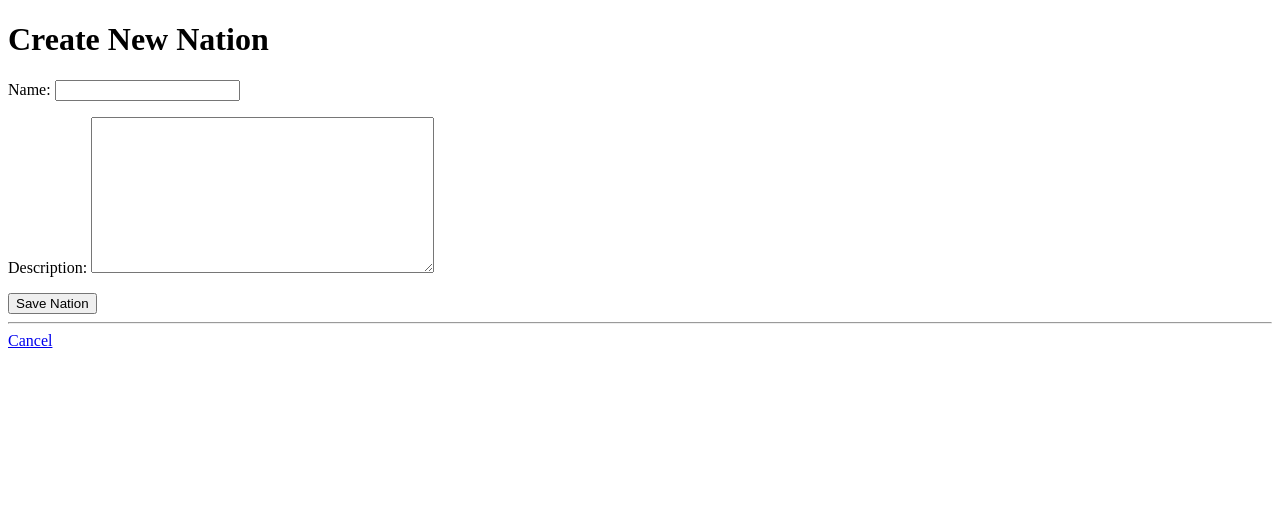
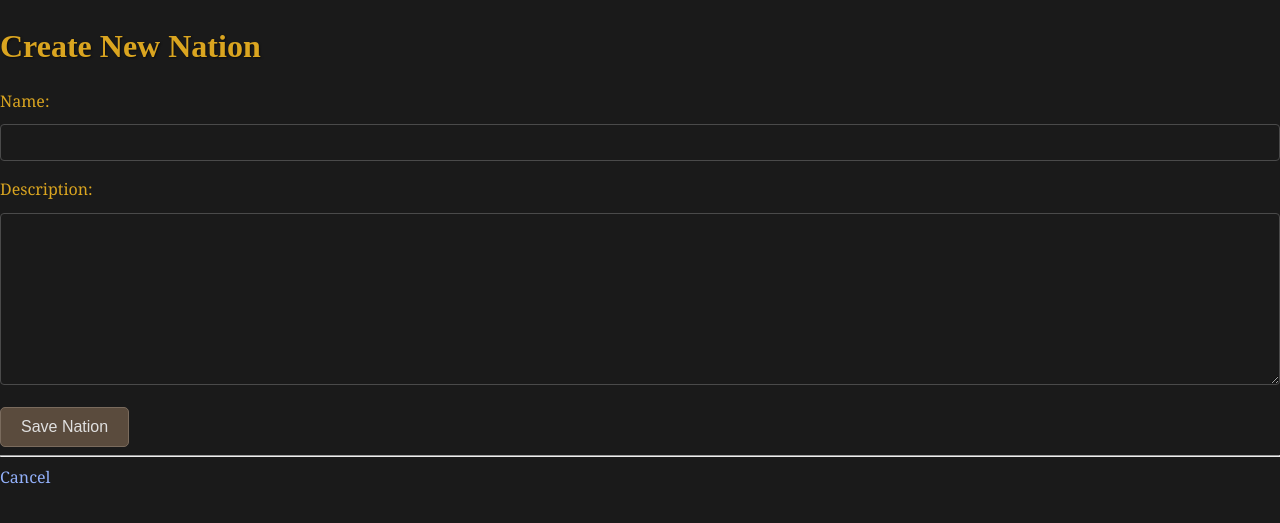
Before and after one commit to ragzad/Dom6ModGen, a Django app: page /nations/new/ in a window 1280 px wide. Shown: the top 523 px of the page. Run offline with Django 5.2, Linux system fonts and the light colour scheme; some libraries are stand-ins or nearby versions.

Commit message:
CSS Styling

```diff
--- a/dom6modgen/nations/templates/nations/nation_confirm_delete.html
+++ b/dom6modgen/nations/templates/nations/nation_confirm_delete.html
@@ -1,9 +1,12 @@
+{# dom6modgen/nations/templates/nations/nation_list.html #}
+{% load static %} {# Load the static files tag #}
 <!DOCTYPE html>
 <html lang="en">
 <head>
     <meta charset="UTF-8">
     <meta name="viewport" content="width=device-width, initial-scale=1.0">
     <title>Confirm Deletion</title>
+    <link rel="stylesheet" href="{% static 'css/styles.css' %}">
 </head>
 <body>
     <h1>Confirm Deletion</h1>
--- a/dom6modgen/nations/templates/nations/nation_detail.html
+++ b/dom6modgen/nations/templates/nations/nation_detail.html
@@ -1,9 +1,12 @@
+{# dom6modgen/nations/templates/nations/nation_detail.html #}
+{% load static %} {# Load the static files tag #}
 <!DOCTYPE html>
 <html lang="en">
 <head>
     <meta charset="UTF-8">
     <meta name="viewport" content="width=device-width, initial-scale=1.0">
     <title>Nation Details: {% if nation %}{{ nation.name }}{% else %}Nation Not Found{% endif %}</title>
+    <link rel="stylesheet" href="{% static 'css/styles.css' %}">
 </head>
 <body>
 
--- a/dom6modgen/nations/templates/nations/nation_form.html
+++ b/dom6modgen/nations/templates/nations/nation_form.html
@@ -1,3 +1,5 @@
+{# dom6modgen/nations/templates/nations/nation_form.html #}
+{% load static %} {# Load the static files tag #}
 <!DOCTYPE html>
 <html lang="en">
 <head>
@@ -5,6 +7,7 @@
     <meta name="viewport" content="width=device-width, initial-scale=1.0">
     {# Setting title based on create or update context #}
     <title>{% if form.instance.pk %}Edit {{ form.instance.name }}{% else %}Create New Nation{% endif %}</title>
+    <link rel="stylesheet" href="{% static 'css/styles.css' %}">
 </head>
 <body>
     {# Setting heading based on create or update context #}
--- a/dom6modgen/nations/templates/nations/nation_generate_dm.html
+++ b/dom6modgen/nations/templates/nations/nation_generate_dm.html
@@ -1,9 +1,12 @@
+{# dom6modgen/nations/templates/nations/nation_generate_dm.html #}
+{% load static %} {# Load the static files tag #}
 <!DOCTYPE html>
 <html lang="en">
 <head>
     <meta charset="UTF-8">
     <meta name="viewport" content="width=device-width, initial-scale=1.0">
     <title>Generated DM Code for {{ nation.name }}</title>
+    <link rel="stylesheet" href="{% static 'css/styles.css' %}">
     <style>
         /* Basic styling for code blocks */
         pre { background-color: #f4f4f4; border: 1px solid #ddd; padding: 10px; white-space: pre-wrap; word-wrap: break-word; }
--- a/dom6modgen/nations/templates/nations/nation_list.html
+++ b/dom6modgen/nations/templates/nations/nation_list.html
@@ -1,9 +1,13 @@
+{# dom6modgen/nations/templates/nations/nation_list.html #}
+{% load static %} {# Load the static files tag #}
 <!DOCTYPE html>
 <html lang="en">
 <head>
     <meta charset="UTF-8">
     <meta name="viewport" content="width=device-width, initial-scale=1.0">
     <title>Nations List</title>
+    {# Link your custom stylesheet #}
+    <link rel="stylesheet" href="{% static 'css/styles.css' %}">
 </head>
 <body>
     <h1>List of Nations</h1>
--- a/dom6modgen/static/css/styles.css
+++ b/dom6modgen/static/css/styles.css
@@ -0,0 +1,126 @@
+/* dom6modgen/static/css/styles.css */
+
+/* Basic Resets & Global Styles */
+body {
+    margin: 0;
+    font-family: 'Georgia', serif; /* Or a suitable font for fantasy */
+    background-color: #1a1a1a; /* Very dark charcoal */
+    color: #e0e0e0; /* Off-white text */
+    line-height: 1.6;
+}
+
+h1, h2, h3 {
+    font-family: 'Trajan Pro', serif; /* A more grand/gothic font if available */
+    color: #daa520; /* Muted gold */
+    text-shadow: 1px 1px 2px rgba(0,0,0,0.5);
+    margin-bottom: 0.5em;
+}
+
+a {
+    color: #92b0fa; /* Muted blue for links */
+    text-decoration: none;
+    transition: color 0.3s ease;
+}
+
+a:hover {
+    color: #c9e0ff; /* Lighter blue on hover */
+    text-decoration: underline;
+}
+
+/* Container for main content */
+.container {
+    max-width: 960px;
+    margin: 40px auto;
+    padding: 20px;
+    background-color: #2a2a2a; /* Slightly lighter dark background for content area */
+    border-radius: 8px;
+    box-shadow: 0 4px 8px rgba(0,0,0,0.5);
+}
+
+/* List styling */
+ul {
+    list-style: none; /* Remove default bullet points */
+    padding: 0;
+}
+
+li {
+    background-color: #3a3a3a; /* Darker background for list items */
+    margin-bottom: 10px;
+    padding: 10px 15px;
+    border-radius: 5px;
+    border: 1px solid #4a4a4a;
+    display: flex; /* For better alignment of content and links */
+    justify-content: space-between;
+    align-items: center;
+}
+
+/* Buttons */
+button, input[type="submit"] {
+    background-color: #5a4b3d; /* Dark bronze/brown */
+    color: #e0e0e0;
+    border: 1px solid #7a6b5d;
+    padding: 10px 20px;
+    border-radius: 5px;
+    cursor: pointer;
+    font-size: 1em;
+    transition: background-color 0.3s ease, border-color 0.3s ease;
+}
+
+button:hover, input[type="submit"]:hover {
+    background-color: #7a6b5d; /* Lighter bronze/brown on hover */
+    border-color: #9a8b7d;
+}
+
+/* Forms */
+form p {
+    margin-bottom: 15px;
+}
+
+form label {
+    display: block;
+    margin-bottom: 5px;
+    color: #daa520; /* Gold for labels */
+}
+
+form input[type="text"],
+form input[type="url"],
+form textarea {
+    width: calc(100% - 22px); /* Account for padding and border */
+    padding: 10px;
+    margin-top: 5px;
+    background-color: #1a1a1a;
+    border: 1px solid #4a4a4a;
+    color: #e0e0e0;
+    border-radius: 4px;
+}
+
+form textarea {
+    min-height: 100px;
+    resize: vertical;
+}
+
+/* Code blocks for generated DM code */
+pre {
+    background-color: #0d0d0d;
+    border: 1px solid #444;
+    padding: 15px;
+    white-space: pre-wrap;
+    word-wrap: break-word;
+    border-radius: 5px;
+    color: #00ff00; /* Green text for code, classic terminal look */
+    font-family: 'Consolas', 'Courier New', monospace;
+    overflow-x: auto;
+}
+
+.error {
+    color: #ff6666; /* Light red for errors */
+    font-weight: bold;
+}
+
+.prompt {
+    background-color: #333;
+    border: 1px dashed #666;
+    padding: 15px;
+    margin-top: 20px;
+    border-radius: 8px;
+}
```
